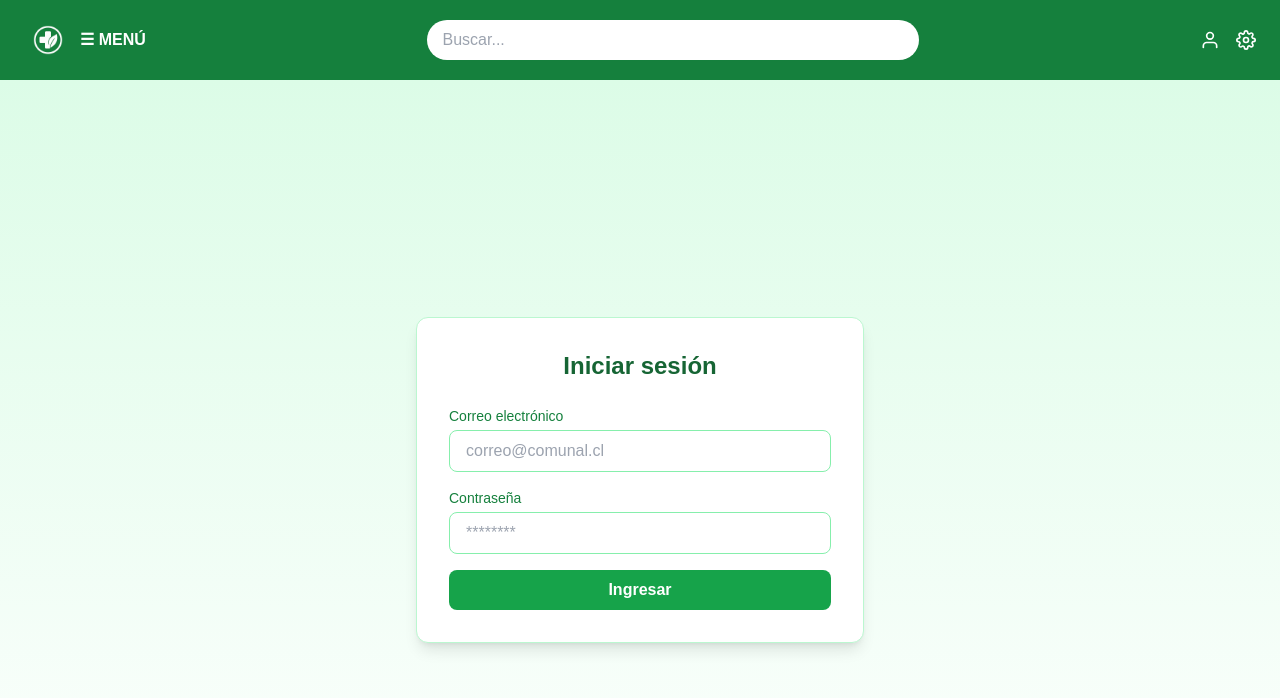
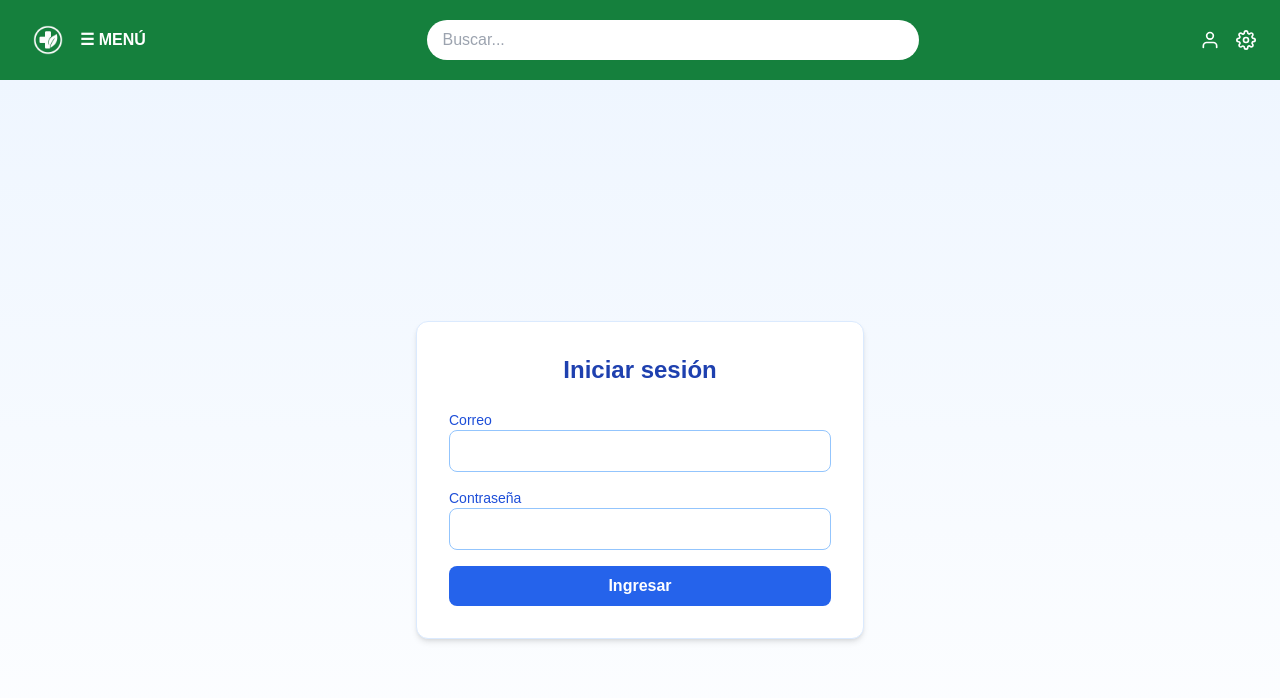
Before and after one commit to Rene-Yanez/farmaciascomunales-frontend, a React (Vite) app: page /login in a window 1280 px wide. Shown: the top 698 px of the page. Built offline with nearby package versions, Linux system fonts and the light colour scheme.

Commit message:
cambios en Usuario y Login

```diff
--- a/src/pages/Login.jsx
+++ b/src/pages/Login.jsx
@@ -1,32 +1,71 @@
+import { useState } from "react"
+import { useNavigate } from "react-router-dom"
+
 function Login() {
+  const [correo, setCorreo] = useState("")
+  const [contrasena, setContrasena] = useState("")
+  const [mensaje, setMensaje] = useState("")
+  const navigate = useNavigate()
+
+  const handleLogin = (e) => {
+    e.preventDefault()
+    setMensaje("")
+
+    fetch(import.meta.env.VITE_API_USUARIOS + "/login", {
+      method: "POST",
+      headers: { "Content-Type": "application/json" },
+      body: JSON.stringify({ correo, contrasena }),
+    })
+      .then((res) => {
+        if (!res.ok) throw new Error("Credenciales inválidas")
+        return res.json()
+      })
+      .then((data) => {
+        // Simulación de sesión
+        localStorage.setItem("usuario", JSON.stringify(data))
+        setMensaje(`✅ Bienvenido ${data.nombre}`)
+        setTimeout(() => navigate("/"), 1500)
+      })
+      .catch((err) => setMensaje("❌ " + err.message))
+  }
+
   return (
-    <div className="min-h-screen flex flex-col justify-center items-center bg-gradient-to-b from-green-100 to-white px-4 py-12">
-      {/* Contenedor del formulario */}
-      <div className="bg-white rounded-xl shadow-lg p-8 w-full max-w-md border border-green-200">
-        <h1 className="text-2xl font-bold text-green-800 mb-6 text-center">Iniciar sesión</h1>
+    <div className="min-h-screen bg-gradient-to-b from-blue-50 to-white flex items-center justify-center px-4 py-12">
+      <div className="w-full max-w-md bg-white p-8 rounded-xl shadow-md border border-blue-100">
+        <h1 className="text-2xl font-bold text-blue-800 mb-6 text-center">Iniciar sesión</h1>
 
-        <form className="space-y-4">
+        {mensaje && (
+          <div className="bg-blue-100 text-blue-700 p-3 mb-4 rounded text-sm text-center">
+            {mensaje}
+          </div>
+        )}
+
+        <form onSubmit={handleLogin} className="space-y-4">
           <div>
-            <label className="block text-sm font-medium text-green-700 mb-1">Correo electrónico</label>
+            <label className="block text-sm font-medium text-blue-700">Correo</label>
             <input
               type="email"
-              placeholder="correo@comunal.cl"
-              className="w-full px-4 py-2 border border-green-300 rounded-lg focus:outline-none focus:ring-2 focus:ring-green-400"
+              value={correo}
+              onChange={(e) => setCorreo(e.target.value)}
+              className="w-full px-4 py-2 border border-blue-300 rounded-lg focus:outline-none focus:ring-2 focus:ring-blue-400"
+              required
             />
           </div>
 
           <div>
-            <label className="block text-sm font-medium text-green-700 mb-1">Contraseña</label>
+            <label className="block text-sm font-medium text-blue-700">Contraseña</label>
             <input
               type="password"
-              placeholder="********"
-              className="w-full px-4 py-2 border border-green-300 rounded-lg focus:outline-none focus:ring-2 focus:ring-green-400"
+              value={contrasena}
+              onChange={(e) => setContrasena(e.target.value)}
+              className="w-full px-4 py-2 border border-blue-300 rounded-lg focus:outline-none focus:ring-2 focus:ring-blue-400"
+              required
             />
           </div>
 
           <button
             type="submit"
-            className="w-full bg-green-600 hover:bg-green-700 text-white py-2 rounded-lg font-semibold transition"
+            className="w-full bg-blue-600 hover:bg-blue-700 text-white py-2 rounded-lg font-semibold transition"
           >
             Ingresar
           </button>
--- a/src/pages/Usuarios.jsx
+++ b/src/pages/Usuarios.jsx
@@ -1,60 +1,58 @@
-import { useState } from 'react'
+import { useEffect, useState } from "react"
 
 function Usuarios() {
-  const [busqueda, setBusqueda] = useState('')
+  const [usuarios, setUsuarios] = useState([])
+  const [cargando, setCargando] = useState(true)
+  const [error, setError] = useState(null)
 
-  const usuarios = [
-    { id: 1, nombre: 'Florencio Cabeza de Balde', correo: 'florencio@comunal.cl', rol: 'Administrador' },
-    { id: 2, nombre: 'Maritza Sin WiFi', correo: 'maritza@comunal.cl', rol: 'Funcionario' },
-    { id: 3, nombre: 'Kevin El Imprimidor', correo: 'kevin@comunal.cl', rol: 'Funcionario' },
-    { id: 4, nombre: 'Doña Rosa del WhatsApp', correo: 'rosita@comunal.cl', rol: 'Vecina' },
-    { id: 5, nombre: 'Don Hugo el Mateo', correo: 'hugo@comunal.cl', rol: 'Director' }
-  ]
+  useEffect(() => {
+    fetch(import.meta.env.VITE_API_USUARIOS + "/usuarios")
+      .then((res) => {
+        if (!res.ok) throw new Error("Error al obtener los usuarios")
+        return res.json()
+      })
+      .then((data) => {
+        setUsuarios(data)
+        setCargando(false)
+      })
+      .catch((err) => {
+        setError(err.message)
+        setCargando(false)
+      })
+  }, [])
 
   return (
-    <div className="min-h-screen bg-gradient-to-b from-green-50 to-white px-4 py-10">
-      <div className="max-w-5xl mx-auto text-green-900">
+    <div className="min-h-screen bg-gradient-to-b from-blue-50 to-white py-10 px-4">
+      <div className="max-w-5xl mx-auto bg-white p-8 rounded-lg shadow-md">
+        <h1 className="text-2xl font-bold text-blue-800 mb-6 text-center">Listado de Usuarios</h1>
 
-        <h1 className="text-3xl font-bold mb-6 text-center">Gestión de Usuarios</h1>
+        {cargando && <p className="text-center text-blue-600">Cargando usuarios...</p>}
+        {error && <p className="text-center text-red-600">Error: {error}</p>}
 
-        <div className="mb-6 flex justify-center">
-          <input
-            type="text"
-            placeholder="Buscar usuario..."
-            value={busqueda}
-            onChange={(e) => setBusqueda(e.target.value)}
-            className="w-full max-w-md px-4 py-2 rounded-full border border-green-200 shadow-sm focus:outline-none focus:ring-2 focus:ring-green-300"
-          />
-        </div>
+        {!cargando && !error && usuarios.length === 0 && (
+          <p className="text-center text-gray-500">No hay usuarios registrados.</p>
+        )}
 
-        <div className="overflow-x-auto rounded-lg shadow-md">
-          <table className="min-w-full bg-white text-sm text-left">
-            <thead className="bg-green-100 text-green-800 font-semibold">
+        {!cargando && usuarios.length > 0 && (
+          <table className="w-full table-auto border border-gray-300 rounded-md overflow-hidden">
+            <thead className="bg-blue-100">
               <tr>
-                <th className="px-6 py-3">ID</th>
-                <th className="px-6 py-3">Nombre</th>
-                <th className="px-6 py-3">Correo</th>
-                <th className="px-6 py-3">Rol</th>
-                <th className="px-6 py-3 text-center">Acciones</th>
+                <th className="px-4 py-2 border">Nombre</th>
+                <th className="px-4 py-2 border">Correo</th>
+                <th className="px-4 py-2 border">Rol</th>
               </tr>
             </thead>
             <tbody>
-              {usuarios.map((u) => (
-                <tr key={u.id} className="border-b hover:bg-green-50">
-                  <td className="px-6 py-3">{u.id}</td>
-                  <td className="px-6 py-3">{u.nombre}</td>
-                  <td className="px-6 py-3">{u.correo}</td>
-                  <td className="px-6 py-3">{u.rol}</td>
-                  <td className="px-6 py-3 text-center">
-                    <button className="text-green-600 hover:underline mr-2">Editar</button>
-                    <button className="text-red-600 hover:underline">Eliminar</button>
-                  </td>
+              {usuarios.map((u, i) => (
+                <tr key={i} className="hover:bg-blue-50">
+                  <td className="px-4 py-2 border">{u.nombre}</td>
+                  <td className="px-4 py-2 border">{u.correo}</td>
+                  <td className="px-4 py-2 border capitalize">{u.rol}</td>
                 </tr>
               ))}
             </tbody>
           </table>
-        </div>
-
+        )}
       </div>
     </div>
   )
```
